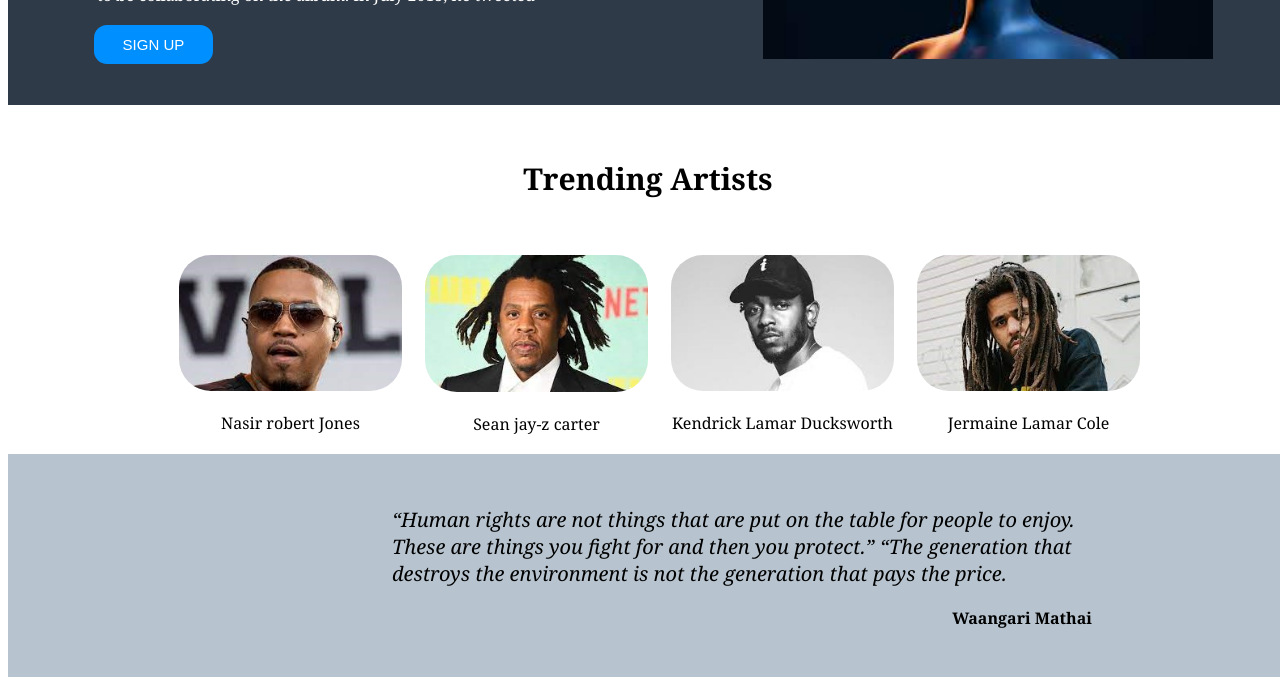
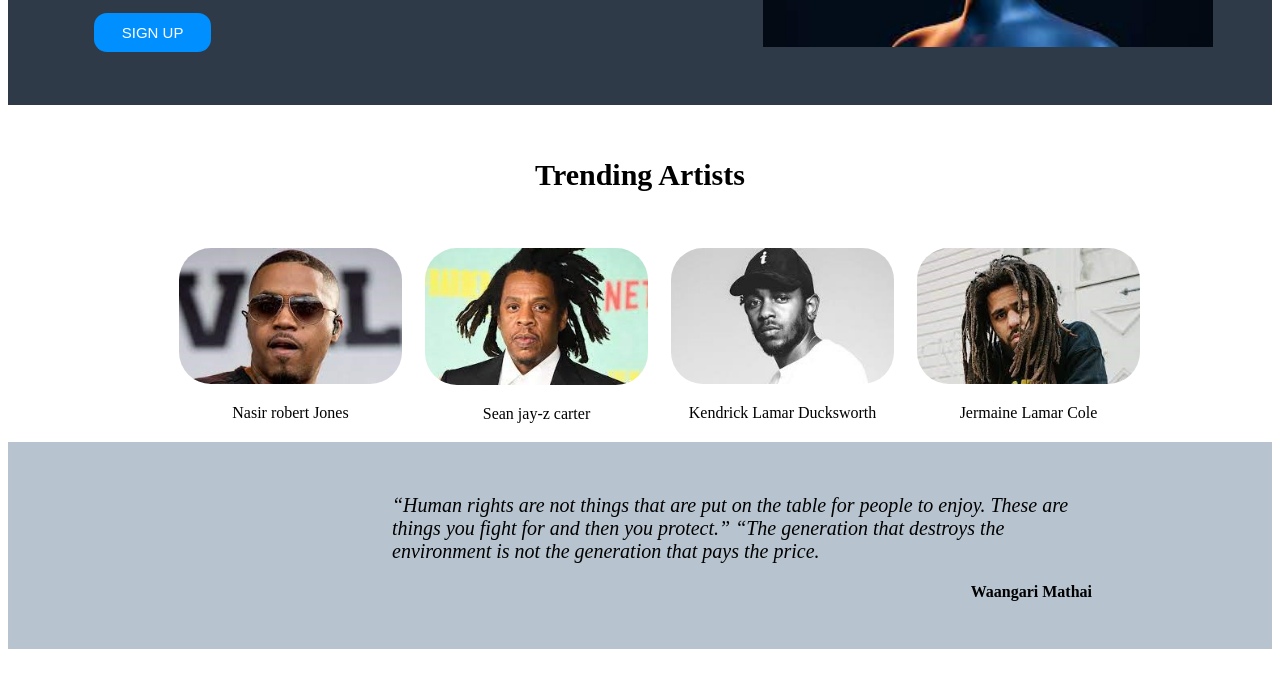
Before and after one commit to Mtendekuyokwa19/Landing_page, a plain HTML site: page index.html in a window 1280 px wide. Shown: the part 309-1003 px from the top of the page. Drawn offline with Linux system fonts and the light colour scheme.

Commit message:
To avoid it from extending in some laptops
I have removed the code that was making it extend

```diff
--- a/css/style.css
+++ b/css/style.css
@@ -1,9 +1,7 @@
 /* don't be suprised about the border feature because i use that feaure to be understanding my flex-box code so i ussually set it to border solid red then later to the color of evrything.just dont mind it*/
 
 body {
- font-family:Cambria, Cochin, Georgia, Times, 'Times New Roman', serif ;
-min-width: 100%;
-}
+ font-family:Cambria, Cochin, Georgia, Times, 'Times New Roman', }
 
 /*this is for the first tabs */
 .header {
```
